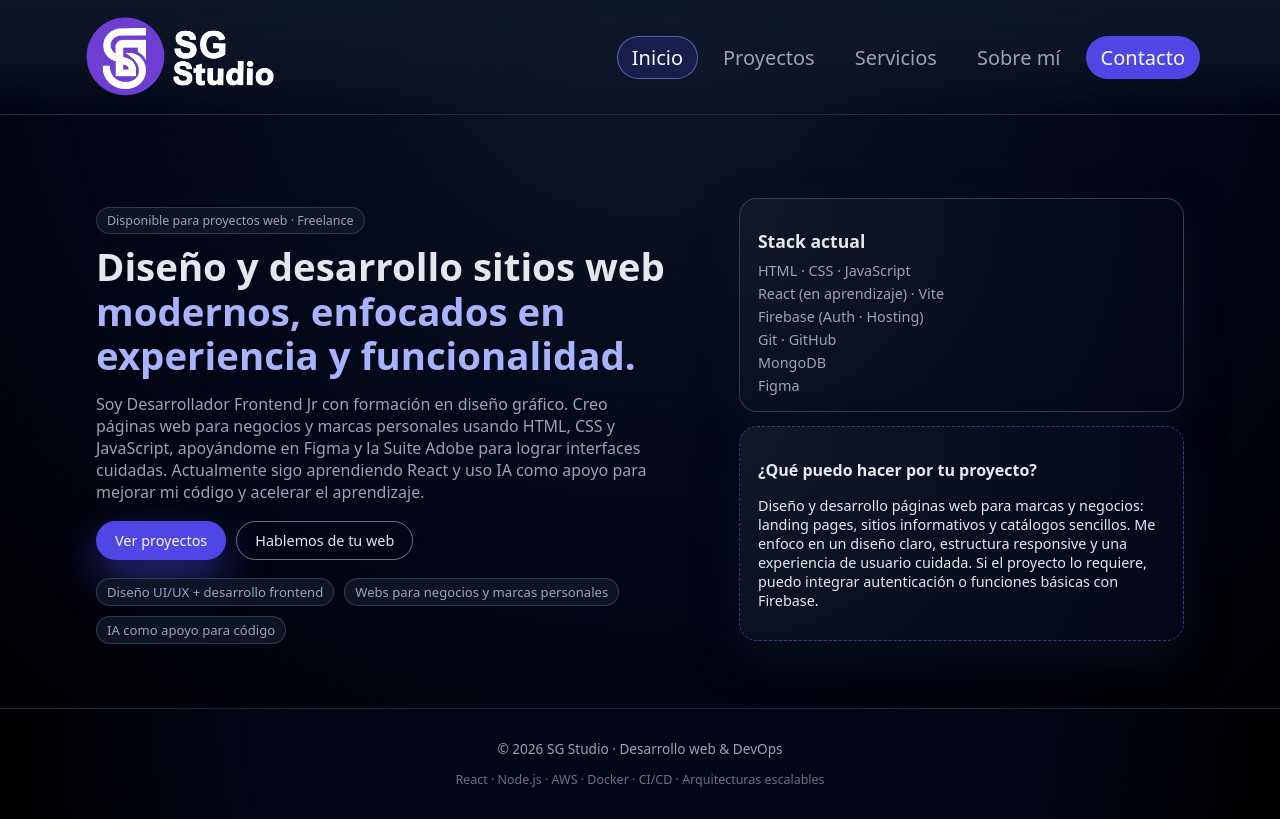
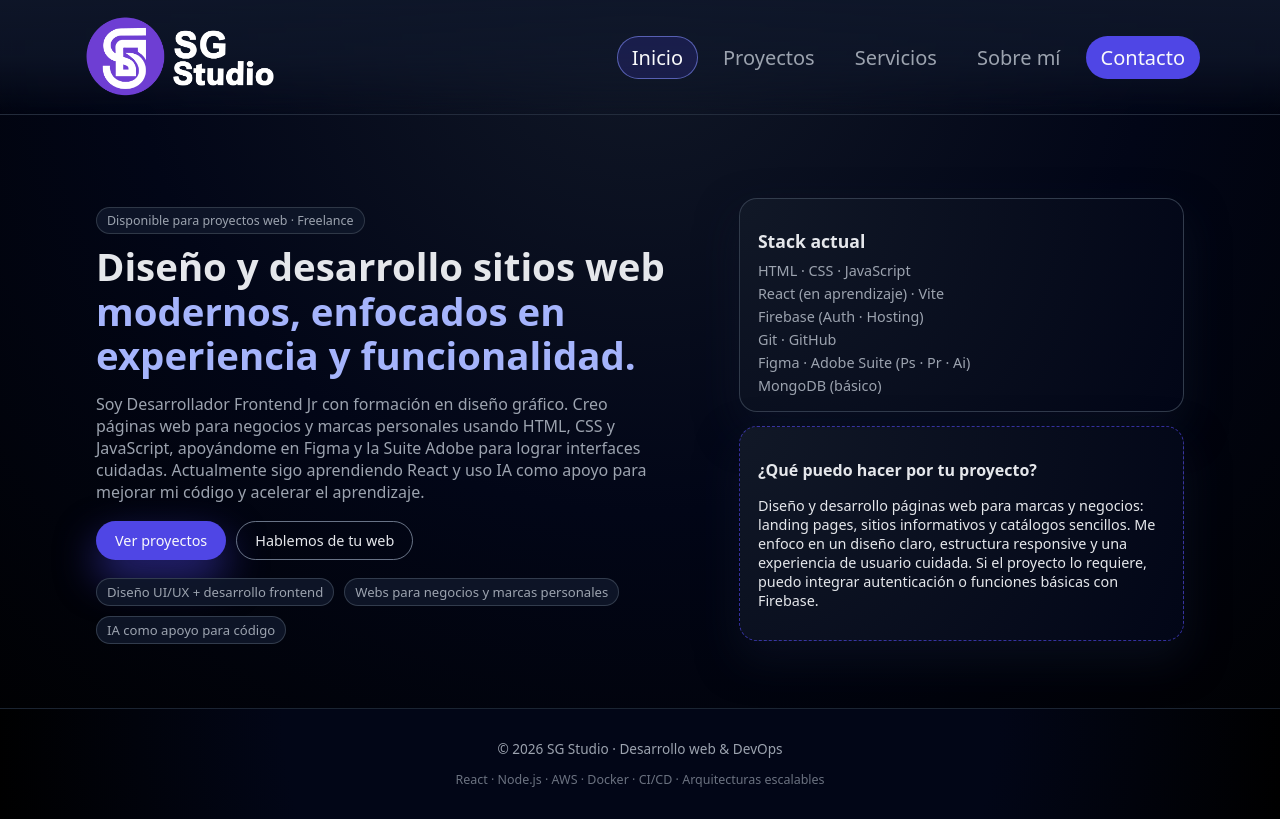
Before and after one commit to Sergio262001/SGStudio, a React (Vite) app: page /sobre-mi in a window 1280 px wide. Built offline with nearby package versions, Linux system fonts and the light colour scheme.

Commit message:
ajuste hover .glow y ajuste stack, .css mas resumido

```diff
--- a/src/pages/About.jsx
+++ b/src/pages/About.jsx
@@ -15,14 +15,14 @@ export default function About() {
         org: "Fundación Universitaria Los Libertadores",
         status: "Finalizado",
         desc: "Seminario enfocado en tendencias y herramientas de marketing digital.",
-        image: `${import.meta.env.BASE_URL}img/certificado/certificado-uni1.PNG`,
+        image: `${import.meta.env.BASE_URL}img/certificado/certificado-uni1.png`,
       },
       {
         title: "Spin-Off y Proyectos Creativos de Base Tecnológica",
         org: "Fundación Universitaria Los Libertadores",
         status: "Finalizado",
         desc: "Seminario de innovación, emprendimiento y proyectos tecnológicos.",
-        image: `${import.meta.env.BASE_URL}img/certificado/certificado-uni2.PNG`,
+        image: `${import.meta.env.BASE_URL}img/certificado/certificado-uni2.png`,
       },
       {
         title: "JavaScript",
@@ -101,7 +101,7 @@ export default function About() {
               <li>React (en aprendizaje) · Vite</li>
               <li>Firebase (Auth · Hosting)</li>
               <li>Git · GitHub</li>
-              <li>Figma · Adobe Suite</li>
+              <li>Figma · Adobe Suite (Ps · Pr · Ai)</li>
               <li>MongoDB (básico)</li>
             </ul>
           </div>
--- a/src/pages/Home.jsx
+++ b/src/pages/Home.jsx
@@ -42,8 +42,8 @@ export default function Home() {
               <li>React (en aprendizaje) · Vite</li>
               <li>Firebase (Auth · Hosting)</li>
               <li>Git · GitHub</li>
-              <li>MongoDB</li>
-              <li>Figma</li>
+              <li>Figma · Adobe Suite (Ps · Pr · Ai)</li>
+              <li>MongoDB (básico)</li>
             </ul>
           </div>
 
```
